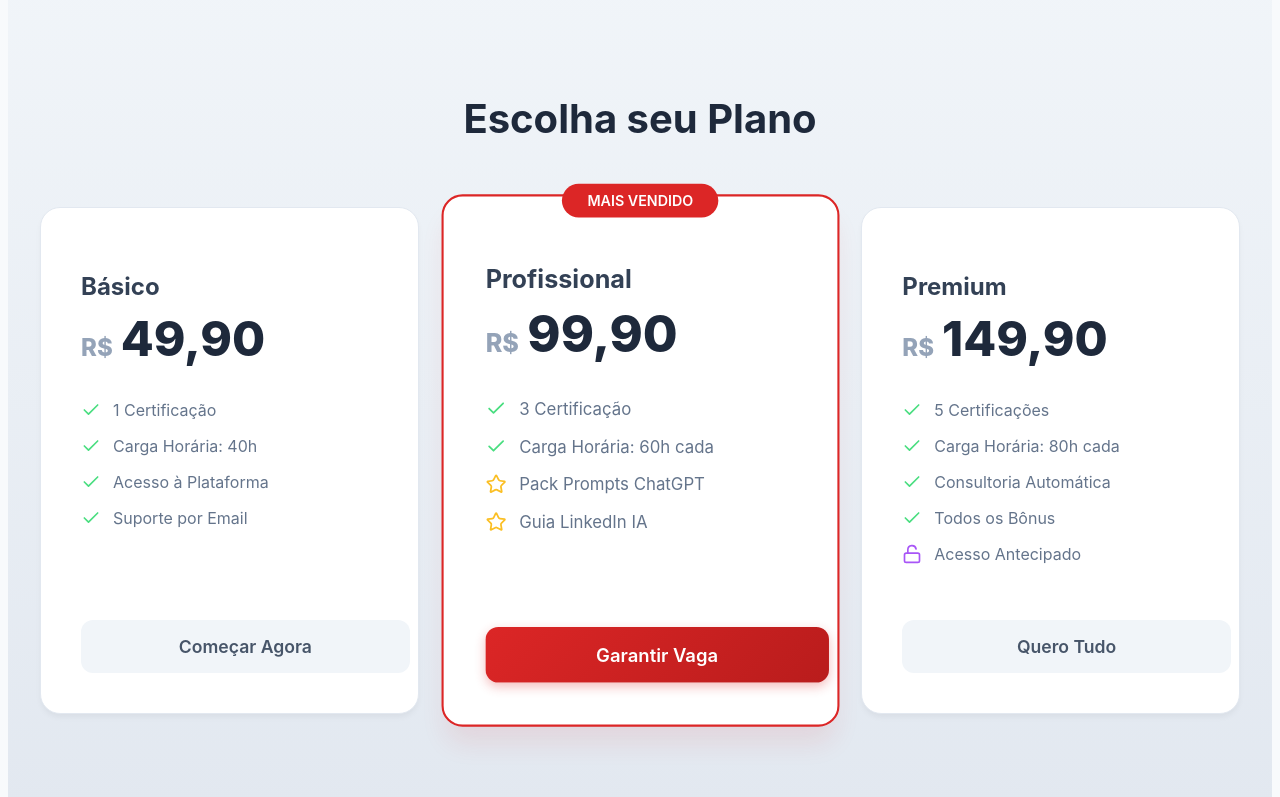
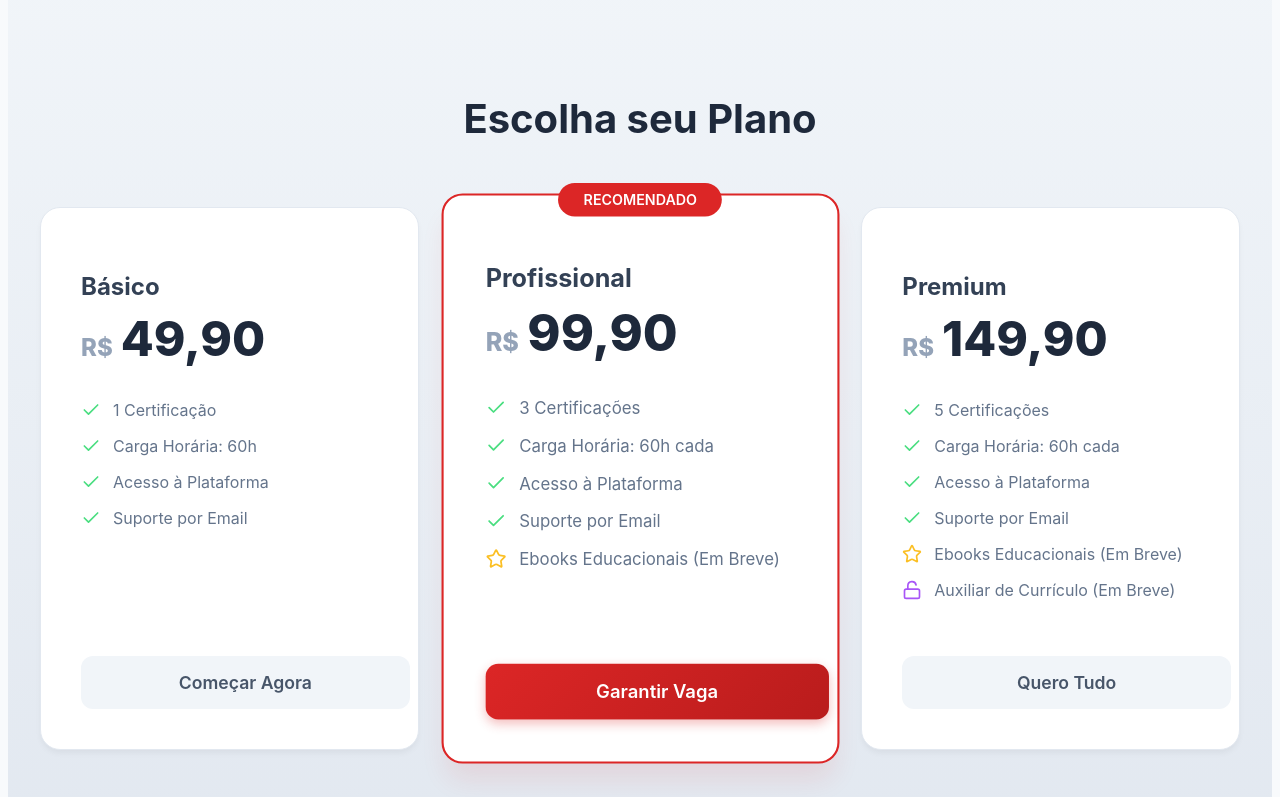
Before and after one commit to institutoebrasil-design/certificaai, a Next.js app: page /offer in a window 1280 px wide. Shown: the part 2065-2862 px from the top of the page. Built offline with nearby package versions, Linux system fonts and the light colour scheme.

Commit message:
Content: Update plan descriptions and text corrections

```diff
--- a/src/app/offer/page.tsx
+++ b/src/app/offer/page.tsx
@@ -61,7 +61,7 @@ export default function OfferPage() {
 
             {/* Advantages Section */}
             <section className={styles.advantagesSection}>
-                <h2 className={styles.sectionTitle}>Por que a IEB Certifica IA?</h2>
+                <h2 className={styles.sectionTitle}>Por que o IEB Certifica IA?</h2>
                 <div className={styles.grid}>
                     <div className={styles.card}>
                         <div className={styles.iconWrapper}>
@@ -154,7 +154,7 @@ export default function OfferPage() {
                         </div>
                         <ul className={styles.featuresList}>
                             <li className={styles.featureItem}><Check size={20} color="#4ade80" /> 1 Certificação</li>
-                            <li className={styles.featureItem}><Check size={20} color="#4ade80" /> Carga Horária: 40h</li>
+                            <li className={styles.featureItem}><Check size={20} color="#4ade80" /> Carga Horária: 60h</li>
                             <li className={styles.featureItem}><Check size={20} color="#4ade80" /> Acesso à Plataforma</li>
                             <li className={styles.featureItem}><Check size={20} color="#4ade80" /> Suporte por Email</li>
                         </ul>
@@ -163,16 +163,17 @@ export default function OfferPage() {
 
                     {/* Professional */}
                     <div className={`${styles.pricingCard} ${styles.popularCard}`}>
-                        <div className={styles.popularBadge}>MAIS VENDIDO</div>
+                        <div className={styles.popularBadge}>RECOMENDADO</div>
                         <h3 className={styles.planName}>Profissional</h3>
                         <div className={styles.price}>
                             <span className={styles.currency}>R$</span>99,90
                         </div>
                         <ul className={styles.featuresList}>
-                            <li className={styles.featureItem}><Check size={20} color="#4ade80" /> 3 Certificação</li>
+                            <li className={styles.featureItem}><Check size={20} color="#4ade80" /> 3 Certificações</li>
                             <li className={styles.featureItem}><Check size={20} color="#4ade80" /> Carga Horária: 60h cada</li>
-                            <li className={styles.featureItem}><Star size={20} color="#fbbf24" /> Pack Prompts ChatGPT</li>
-                            <li className={styles.featureItem}><Star size={20} color="#fbbf24" /> Guia LinkedIn IA</li>
+                            <li className={styles.featureItem}><Check size={20} color="#4ade80" /> Acesso à Plataforma</li>
+                            <li className={styles.featureItem}><Check size={20} color="#4ade80" /> Suporte por Email</li>
+                            <li className={styles.featureItem}><Star size={20} color="#fbbf24" /> Ebooks Educacionais (Em Breve)</li>
                         </ul>
                         <Link href="https://www.abacatepay.com/pay/bill_stnGXHzHF6pDSu1zMCkQLhcU" className={`${styles.ctaButton} ${styles.primaryButton}`} style={{ display: 'block', textAlign: 'center', textDecoration: 'none' }}>Garantir Vaga</Link>
                     </div>
@@ -185,10 +186,11 @@ export default function OfferPage() {
                         </div>
                         <ul className={styles.featuresList}>
                             <li className={styles.featureItem}><Check size={20} color="#4ade80" /> 5 Certificações</li>
-                            <li className={styles.featureItem}><Check size={20} color="#4ade80" /> Carga Horária: 80h cada</li>
-                            <li className={styles.featureItem}><Check size={20} color="#4ade80" /> Consultoria Automática</li>
-                            <li className={styles.featureItem}><Check size={20} color="#4ade80" /> Todos os Bônus</li>
-                            <li className={styles.featureItem}><Unlock size={20} color="#a855f7" /> Acesso Antecipado</li>
+                            <li className={styles.featureItem}><Check size={20} color="#4ade80" /> Carga Horária: 60h cada</li>
+                            <li className={styles.featureItem}><Check size={20} color="#4ade80" /> Acesso à Plataforma</li>
+                            <li className={styles.featureItem}><Check size={20} color="#4ade80" /> Suporte por Email</li>
+                            <li className={styles.featureItem}><Star size={20} color="#fbbf24" /> Ebooks Educacionais (Em Breve)</li>
+                            <li className={styles.featureItem}><Unlock size={20} color="#a855f7" /> Auxiliar de Currículo (Em Breve)</li>
                         </ul>
                         <Link href="https://www.abacatepay.com/pay/bill_jrXZs4dsxaKgn0UPxrWeJ2zG" className={styles.ctaButton} style={{ display: 'block', textAlign: 'center', textDecoration: 'none' }}>Quero Tudo</Link>
                     </div>
```
